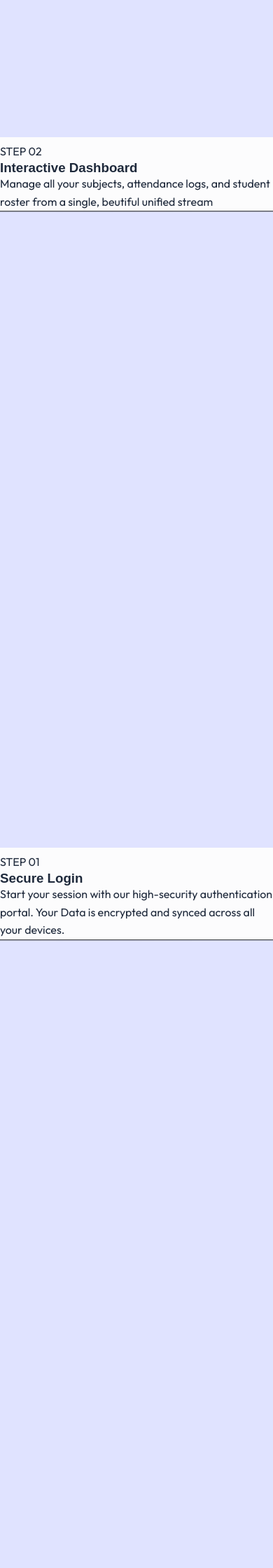
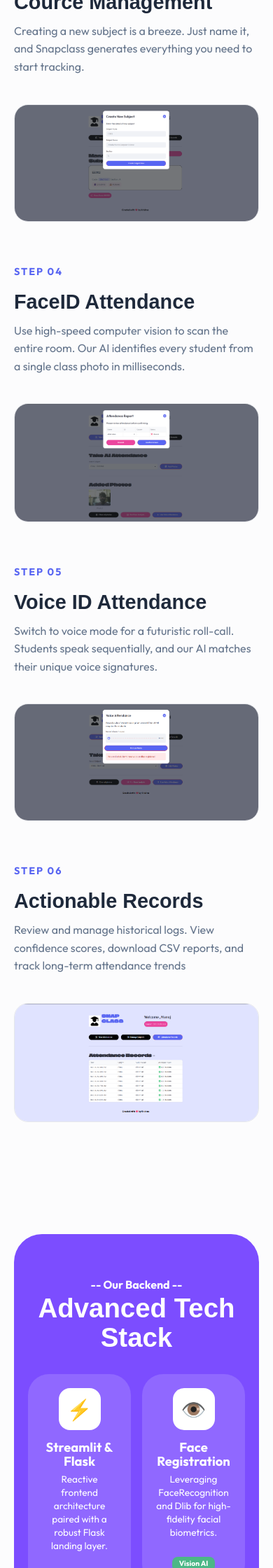
Before and after one commit to Krishna23438/Snapclass-Frontened, a Flask app: page / in a window 390 px wide; the page is wider, and only the part inside the window is pictured. Shown: the part 3840-6080 px from the top of that part at 70% size. Run offline with Flask 3, Linux system fonts and the light colour scheme; some web fonts are replaced.

Commit message:
Added media Queries

```diff
--- a/static/css/styles.css
+++ b/static/css/styles.css
@@ -210,56 +210,136 @@ h4 {
     bottom: 15%;
 }
 
-/* Feature Section */
-.features{
+
+/* Integrated Logos */
+.integrated {
+    margin-top: 40px;
+    text-align: center;
+}
+
+.integrated p {
+    font-size: 0.9rem;
+    color: var(--text-muted);
+    margin-bottom: 20px;
+}
+
+.logo-strip {
+    display: flex;
+    gap: 30px;
+    align-items: center;
+    justify-content: center;
+}
+
+/* Features Section */
+.features {
     padding: 120px 80px;
     background-color: white;
     text-align: center;
 }
 
-.features h2{
+.features h2 {
     font-size: 3.5rem;
     margin-bottom: 60px;
 }
 
-.feature-grid{
+.feature-grid {
     display: grid;
-    grid-template-columns: repeat(3,1fr);
+    grid-template-columns: repeat(3, 1fr);
     gap: 40px;
     max-width: 1200px;
     margin: 0 auto;
-
 }
 
-.feature-card{
+.feature-card {
     padding: 60px 40px;
     border-radius: 40px;
-    background-color: white;
+    background-color: #ffffff;
     border: 1px solid #e5e7eb;
 }
 
-.f-icon-box{
+.f-icon-box {
     width: 80px;
     height: 80px;
     background-color: #f8faff;
     border-radius: 24px;
     display: flex;
+    align-items: center;
     justify-content: center;
-    align-items: center;
-    margin:0 auto 30px;
+    margin: 0 auto 30px;
     font-size: 2.5rem;
 }
 
-.feature-card h3{
+.feature-card h3 {
     font-size: 1.6rem;
     margin-bottom: 16px;
     font-weight: 800;
 }
 
-.feature-card p{
+.feature-card p {
     color: var(--text-muted);
     font-size: 1rem;
-    line-height: 1.5;
+    line-height: 1.6;
+}
+
+/* Teacher Flow Section */
+.teacher-flow {
+    padding: 120px 80px;
+}
+
+.flow-container {
+    max-width: 1200px;
+    margin: 0 auto;
+}
+
+.flow-step {
+    display: flex;
+    align-items: center;
+    gap: 80px;
+    margin-bottom: 120px;
+}
+
+.flow-content {
+    flex: 1;
+}
+
+.step-badge {
+    color: var(--primary);
+    font-weight: 800;
+    font-size: 0.9rem;
+    text-transform: uppercase;
+    letter-spacing: 2px;
+    margin-bottom: 16px;
+    display: block;
+}
+
+.flow-content h3 {
+    font-size: 3.2rem;
+    margin-bottom: 24px;
+}
+
+.flow-content p {
+    font-size: 1.15rem;
+    color: var(--text-muted);
+    margin-bottom: 30px;
+}
+
+.flow-image {
+    flex: 1.4;
+    border-radius: 40px;
+    background-color: white;
+    border: 1px solid #e5e7eb;
+    overflow: hidden;
+}
+
+.flow-image img {
+    width: 100%;
+    height: auto;
+    display: block;
+    transition: transform 0.3s ease;
+}
+
+.flow-image:hover img {
+    transform: scale(1.02);
 }
 
 /* Tech Stack */
@@ -436,3 +516,209 @@ h4 {
     font-size: 0.9rem;
     font-weight: 500;
 }
+
+/* Mobile Responsiveness Improvements */
+
+@media (max-width: 1200px) {
+    .navbar {
+        padding: 12px 40px;
+    }
+
+    .hero h1 {
+        font-size: 4.5rem;
+    }
+
+    .floating-card {
+        display: none;
+    }
+
+    .features,
+    .teacher-flow,
+    .tech-stack,
+    .purple-section {
+        padding: 80px 40px;
+    }
+}
+
+@media (max-width: 1024px) {
+    .hero h1 {
+        font-size: 3.5rem;
+    }
+
+    .tech-grid {
+        grid-template-columns: 1fr;
+    }
+
+    .flow-step {
+        gap: 40px;
+        margin-bottom: 80px;
+    }
+
+    .flow-content h3 {
+        font-size: 2.2rem;
+    }
+
+    .tech-stack {
+        padding: 50px 20px;
+        border-radius: 40px;
+        margin: 20px;
+    }
+
+    .tech-stack h2 {
+        font-size: 2.4rem;
+    }
+
+    .tech-grid {
+        grid-template-columns: repeat(2, 1fr);
+        margin-top: 30px;
+    }
+}
+
+@media (max-width: 768px) {
+    .navbar .logo-text {
+        display: none;
+    }
+
+    .navbar {
+        padding: 10px 20px;
+    }
+
+    .nav-links {
+        display: none;
+    }
+
+    .hero {
+        padding: 60px 20px;
+    }
+
+    .hero h1 {
+        font-size: 2.8rem;
+    }
+
+    .hero p {
+        font-size: 1rem;
+        margin-bottom: 32px;
+    }
+
+    .hero-actions {
+        flex-direction: column;
+        gap: 16px;
+    }
+
+    .btn-cta {
+        padding: 16px 32px;
+        width: 100%;
+        justify-content: center;
+    }
+
+    .features,
+    .teacher-flow {
+        padding: 80px 20px;
+    }
+
+    .features h2 {
+        font-size: 2.4rem;
+        margin-bottom: 40px;
+    }
+
+    .feature-grid {
+        grid-template-columns: 1fr;
+        gap: 20px;
+    }
+
+    .feature-card {
+        padding: 30px 20px;
+        border-radius: 30px;
+    }
+
+    .flow-step {
+        flex-direction: column !important;
+        gap: 20px;
+        margin-bottom: 60px;
+    }
+
+    .flow-image {
+        width: 100%;
+        flex: none;
+        border-radius: 20px;
+    }
+
+    .flow-content h3 {
+        font-size: 1.8rem;
+        margin-bottom: 12px;
+    }
+
+    .flow-content p {
+        font-size: 1rem;
+        margin-bottom: 20px;
+    }
+
+    .tech-stack {
+        padding: 60px 20px;
+        margin: 20px;
+        border-radius: 40px;
+    }
+
+    .tech-stack h2 {
+        font-size: 2.4rem;
+    }
+
+    .tech-card {
+        padding: 20px;
+        flex-direction: column;
+        text-align: center;
+        gap: 15px;
+    }
+
+    .t-icon {
+        margin: 0 auto;
+    }
+
+    .tech-tag {
+        position: relative;
+        top: 0;
+        right: 0;
+        margin-top: 10px;
+        display: inline-block;
+    }
+
+    .purple-section {
+        padding: 60px 20px;
+        margin: 20px;
+        border-radius: 40px;
+    }
+
+    .purple-section h2 {
+        font-size: 2rem;
+    }
+
+    .btn-white {
+        padding: 16px 32px;
+        width: 100%;
+    }
+
+    .main-footer {
+        padding: 60px 20px 30px;
+    }
+
+    .main-footer .footer-grid {
+        grid-template-columns: 1fr;
+        gap: 40px;
+        text-align: center;
+        margin-bottom: 40px;
+    }
+
+    .footer-brand p {
+        max-width: 100%;
+    }
+}
+
+@media (max-width: 480px) {
+    .hero h1 {
+        font-size: 2.2rem;
+    }
+
+    .hero p {
+        font-size: 0.95rem;
+    }
+}
--- a/templates/index.html
+++ b/templates/index.html
@@ -6,6 +6,7 @@
   <title>SnapClass | AI powered Attendance System</title>
   <link rel="stylesheet" href="{{url_for('static',filename='css/styles.css')}}">
   <link rel="stylesheet" type="image/jpg" href="{{url_for('static',filename='img/logo.jpg')}}">
+
   </head>
     <body>
       <nav class="navbar">
@@ -124,10 +125,10 @@
                 <div class="flow-content">
                     <div class="step-badge">STEP 01</div>
                     <h3>Secure Login</h3>
-                    <p>Start your session with our high-security authentication  portal. Your Data is encrypted and synced across all your devices.</p>
+                    <p>Start your session with our high-security authentication portal. Your data is encrypted and synced across all your devices.</p>
                 </div>
                 <div class="flow-image">
-                    <img src="{{url_for('static',filename='img/demo/attendance_records_page.jpg')}}" alt="">
+                    <img src="{{url_for('static',filename='img/demo/teacher_in_Page.jpg')}}" alt="">
                 </div>
             </div>
 
@@ -135,51 +136,52 @@
                 <div class="flow-content">
                     <div class="step-badge">STEP 02</div>
                     <h3>Interactive Dashboard</h3>
-                    <p>Manage all your subjects, attendance logs, and student roster from a single, beutiful unified stream</p>
+                    <p>Manage all your subjects, attendance logs, and student rosters from a single, beautiful unified stream.</p>
                 </div>
                 <div class="flow-image">
-                    <img src="{{url_for('static',filename='img/demo/attendance_records_page.jpg')}}" alt="">
+                    <img src="{{url_for('static',filename='img/demo/teacher_logged_in_page.jpg')}}" alt="">
                 </div>
             </div>
 
             <div class="flow-step">
                 <div class="flow-content">
-                    <div class="step-badge">STEP 01</div>
-                    <h3>Secure Login</h3>
-                    <p>Start your session with our high-security authentication  portal. Your Data is encrypted and synced across all your devices.</p>
+                    <div class="step-badge">STEP 03</div>
+                    <h3>Cource Management</h3>
+                    <p>Creating a new subject is a breeze. Just name it, and Snapclass generates everything you need to start tracking.</p>
                 </div>
                 <div class="flow-image">
-                    <img src="{{url_for('static',filename='img/demo/attendance_records_page.jpg')}}" alt="">
+                    <img src="{{url_for('static',filename='img/demo/teacher_subject_creating_page.jpg')}}" alt="">
                 </div>
             </div>
 
             <div class="flow-step">
                 <div class="flow-content">
-                    <div class="step-badge">STEP 01</div>
-                    <h3>Secure Login</h3>
-                    <p>Start your session with our high-security authentication  portal. Your Data is encrypted and synced across all your devices.</p>
+                    <div class="step-badge">STEP 04</div>
+                    <h3>FaceID Attendance</h3>
+                    <p>
+                        Use high-speed computer vision to scan the entire room. Our AI identifies every student from a single class photo in milliseconds.</p>
                 </div>
                 <div class="flow-image">
-                    <img src="{{url_for('static',filename='img/demo/attendance_records_page.jpg')}}" alt="">
+                    <img src="{{url_for('static',filename='img/demo/attendance_report_after_processing_photo.jpg')}}" alt="">
                 </div>
             </div>
 
             <div class="flow-step">
                 <div class="flow-content">
-                    <div class="step-badge">STEP 01</div>
-                    <h3>Secure Login</h3>
-                    <p>Start your session with our high-security authentication  portal. Your Data is encrypted and synced across all your devices.</p>
+                    <div class="step-badge">STEP 05</div>
+                    <h3>Voice ID Attendance</h3>
+                    <p>Switch to voice mode for a futuristic roll-call. Students speak sequentially, and our AI matches their unique voice signatures.</p>
                 </div>
                 <div class="flow-image">
-                    <img src="{{url_for('static',filename='img/demo/attendance_records_page.jpg')}}" alt="">
+                    <img src="{{url_for('static',filename='img/demo/attendance_report a_with_voice_analysid.jpg')}}" alt="">
                 </div>
             </div>
 
             <div class="flow-step">
                 <div class="flow-content">
-                    <div class="step-badge">STEP 01</div>
-                    <h3>Secure Login</h3>
-                    <p>Start your session with our high-security authentication  portal. Your Data is encrypted and synced across all your devices.</p>
+                    <div class="step-badge">STEP 06</div>
+                    <h3>Actionable Records</h3>
+                    <p>Review and manage historical logs. View confidence scores, download CSV reports, and track long-term attendance trends</p>
                 </div>
                 <div class="flow-image">
                     <img src="{{url_for('static',filename='img/demo/attendance_records_page.jpg')}}" alt="">
```
Also changed, not shown: other parts of static/css/styles.css (+21 -21 lines). Lines whose indentation alone changed are shown as unchanged.
